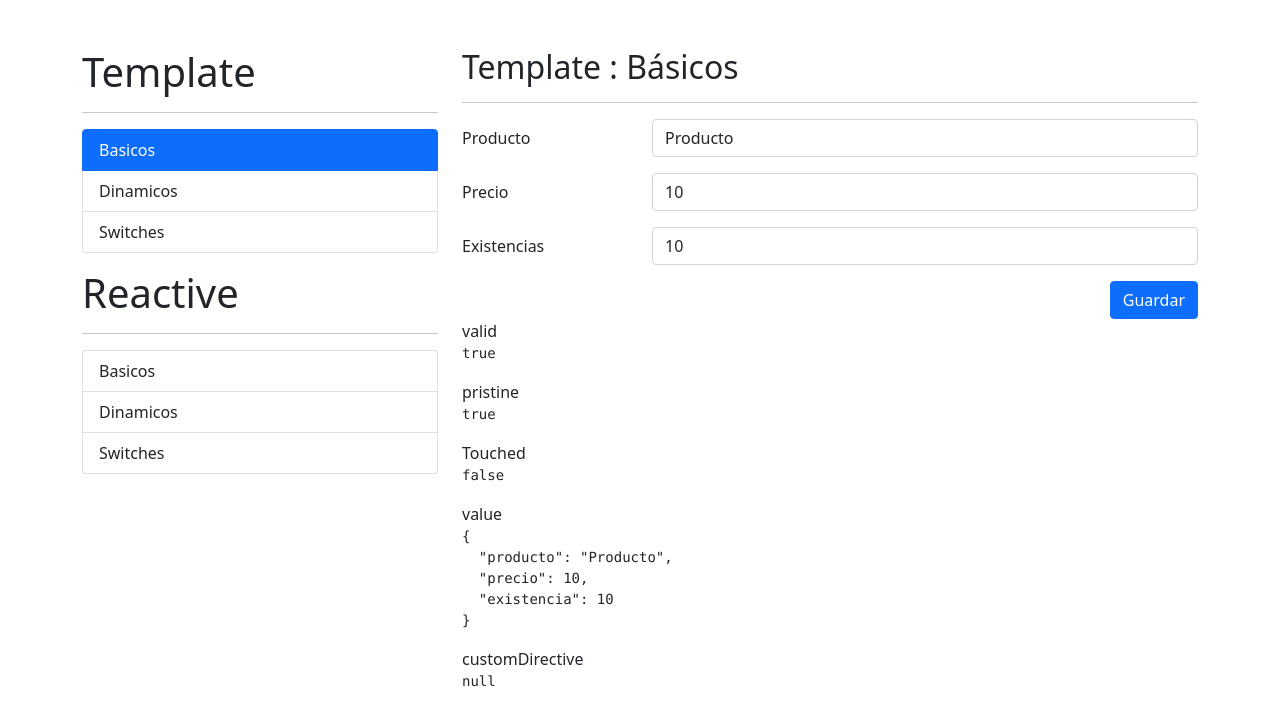
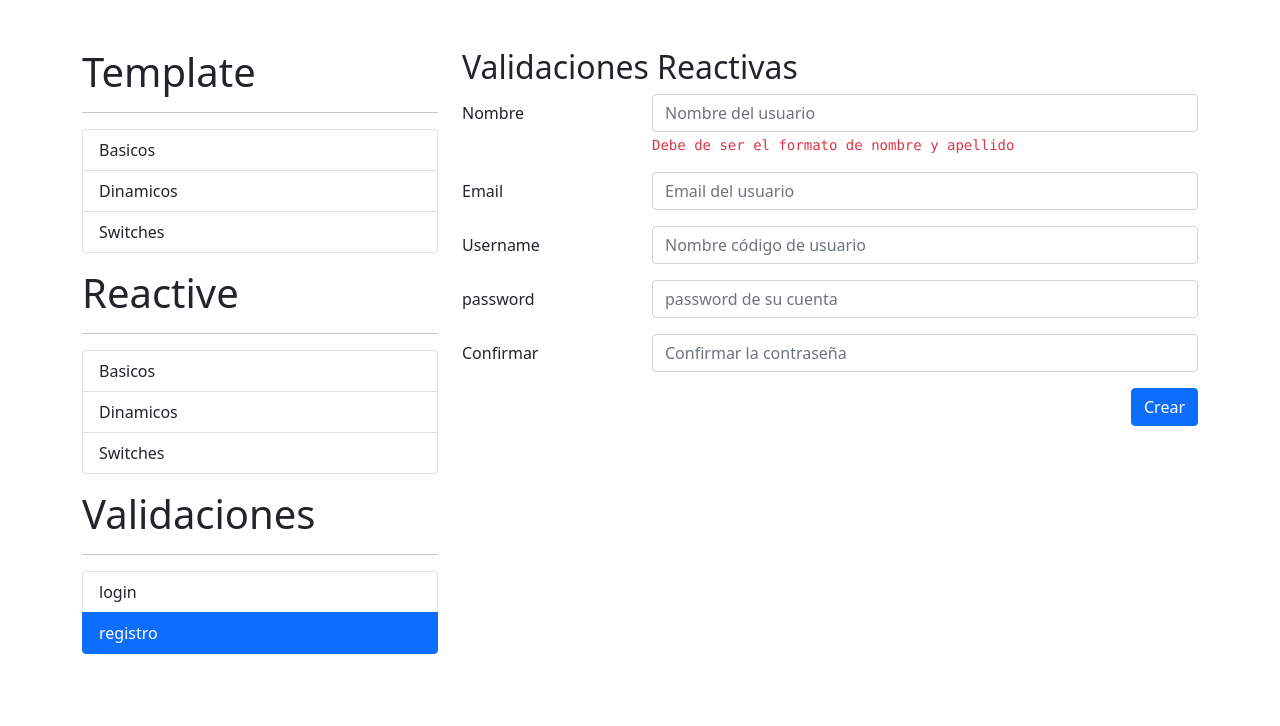
Before and after one commit to nefta99/06-formulariosApp, an Angular app: page /auth/registro in a window 1280 px wide. Before the commit this address led to /template/basicos. Shown: the top 726 px of the page. Built offline with nearby package versions, Linux system fonts and the light colour scheme.

Commit message:
video : 265

```diff
--- a/src/app/app-routing.module.ts
+++ b/src/app/app-routing.module.ts
@@ -10,6 +10,11 @@
     path:'reative',
     loadChildren: ()=>import('./reactive/reactive.module').then(m => m.ReactiveModule)
   },
+
+  {
+    path:'auth',
+    loadChildren: ()=>import('./auth/auth.module').then(m=> m.AuthModule)
+  },
   {
     path:'**',
     redirectTo:'template'
--- /dev/null
+++ b/src/app/auth/pages/login/login.component.html
@@ -0,0 +1 @@
+<p>login works!</p>
--- /dev/null
+++ b/src/app/auth/pages/login/login.component.ts
@@ -0,0 +1,16 @@
+import { Component, OnInit } from '@angular/core';
+
+@Component({
+  selector: 'app-login',
+  templateUrl: './login.component.html',
+  styles: [
+  ]
+})
+export class LoginComponent implements OnInit {
+
+  constructor() { }
+
+  ngOnInit(): void {
+  }
+
+}
--- /dev/null
+++ b/src/app/auth/pages/registro/registro.component.html
@@ -0,0 +1,67 @@
+<h2>Validaciones Reactivas</h2>
+<div class="row">
+    <div class="col">
+        <form autocomplete="off">
+            <!-- nombre -->
+            <div class="row mb-3">
+                <label class="col-sm-3  col-form-label">Nombre</label>
+                <div class="col-sm-9">
+                    <input type="text"
+                    class="form-control"
+                    placeholder="Nombre del usuario">
+                    <samp class="form-text text-danger">
+                        Debe de ser el formato de nombre y apellido
+                    </samp>
+                </div>
+            </div>
+            <!-- email -->
+            <div class="row mb-3">
+                <label class="col-sm-3  col-form-label">Email</label>
+                <div class="col-sm-9">
+                    <input type="email"
+                    class="form-control"
+                    placeholder="Email del usuario">
+
+                </div>
+            </div>
+            <!-- Username -->
+            <div class="row mb-3">
+                <label class="col-sm-3  col-form-label">Username</label>
+                <div class="col-sm-9">
+                    <input type="email"
+                    class="form-control"
+                    placeholder="Nombre código de usuario">
+
+                </div>
+            </div>
+
+             <!-- password -->
+             <div class="row mb-3">
+                <label class="col-sm-3  col-form-label">password</label>
+                <div class="col-sm-9">
+                    <input type="password"
+                    class="form-control"
+                    placeholder="password de su cuenta">
+
+                </div>
+            </div>
+            <!-- password2 -->
+            <div class="row mb-3">
+                <label class="col-sm-3  col-form-label">Confirmar</label>
+                <div class="col-sm-9">
+                    <input type="password"
+                    class="form-control"
+                    placeholder="Confirmar la contraseña">
+
+                </div>
+            </div>
+            <div class="row">
+                <div class="col">
+                    <button class="btn btn-primary float-end" >
+                        Crear
+                    </button>
+                </div>
+            </div>
+        </form>
+    </div>
+</div>
--- /dev/null
+++ b/src/app/auth/pages/registro/registro.component.ts
@@ -0,0 +1,16 @@
+import { Component, OnInit } from '@angular/core';
+
+@Component({
+  selector: 'app-registro',
+  templateUrl: './registro.component.html',
+  styles: [
+  ]
+})
+export class RegistroComponent implements OnInit {
+
+  constructor() { }
+
+  ngOnInit(): void {
+  }
+
+}
--- a/src/app/shared/sidemenu/sidemenu.component.html
+++ b/src/app/shared/sidemenu/sidemenu.component.html
@@ -24,3 +24,16 @@
     </li>
 
 </ul>
+
+<h1 class="mt-3">Validaciones</h1>
+<hr>
+<ul class="list-group">
+    <li   *ngFor="let item of authMenu"
+     class="list-group-item"
+        [routerLink]="[item.ruta]"
+        routerLinkActive="active"
+    >
+        {{item.texto}}
+    </li>
+
+</ul>
--- a/src/app/shared/sidemenu/sidemenu.component.ts
+++ b/src/app/shared/sidemenu/sidemenu.component.ts
@@ -48,4 +48,15 @@
     }
   ]
 
+  authMenu : MenuItem[] = [
+    {
+      texto: 'login',
+      ruta : './auth/login'
+    },
+    {
+      texto: 'registro',
+      ruta : './auth/registro'
+    }
+  ]
+
 }
```
Also changed, not shown: src/app/auth/auth-routing.module.ts (added, +21 -0 lines), src/app/auth/auth.module.ts (added, +19 -0 lines).
